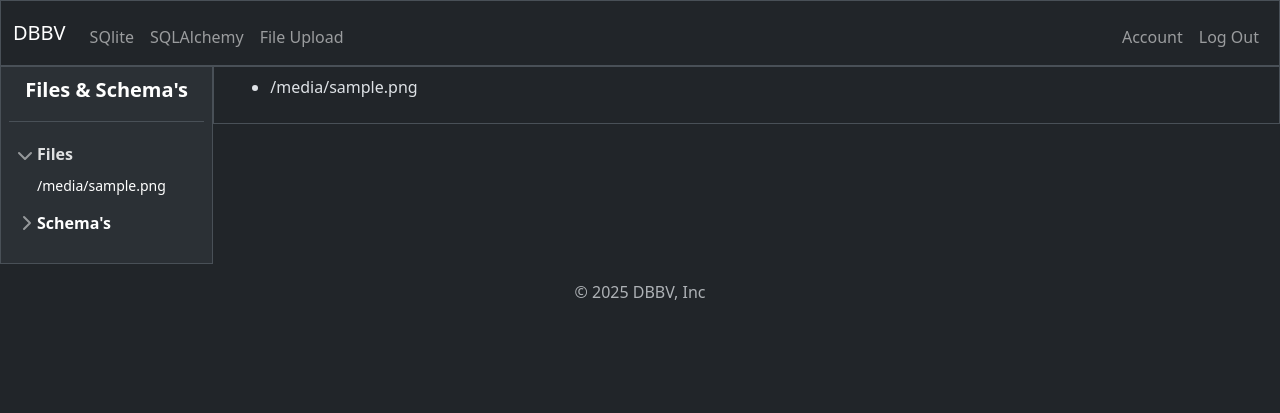
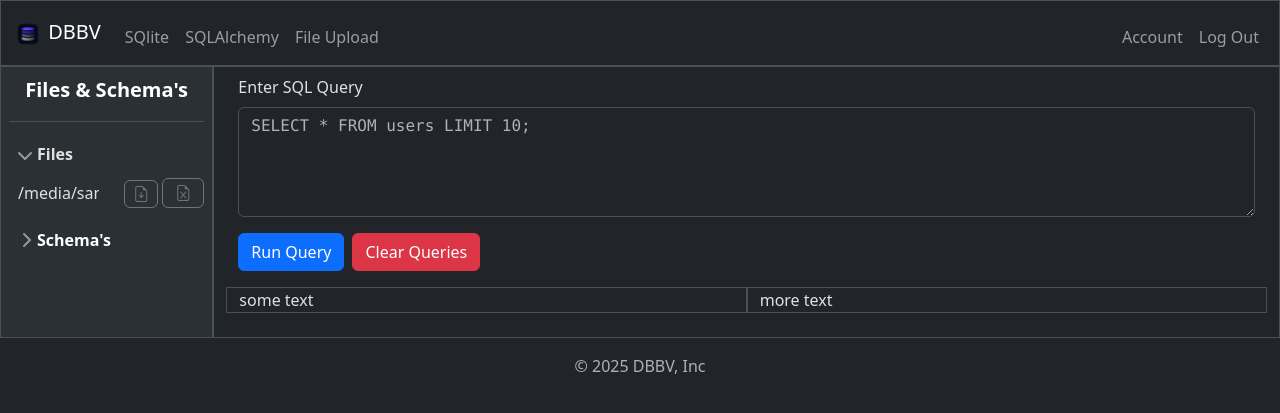
Before and after one commit to emaged/finalProject, a Flask app: template dbbv/templates/index.html in a window 1280 px wide. Shown: the top 413 px of the page. Run offline with Flask 3, Linux system fonts and the light colour scheme; the visitor is signed in with stand-in values (Sample User, id 1); the template is opened without the code that fills it: most values are stand-ins (such as "Sample title", 1, 10 or a date in 2020).

Commit message:
ready for sql phase

```diff
--- a/dbbv/routes/helpers.py
+++ b/dbbv/routes/helpers.py
@@ -1,8 +1,9 @@
 from flask import redirect, render_template, session, g, url_for
 import functools
+from pathlib import Path
 
 passreg = r"""^(?=.*[a-z])(?=.*[A-Z])(?=.*\d)(?=.*[@$!%*?&])[A-Za-z\d@$!%*?&]{8,}$"""
-ALLOWED_EXTENSIONS = {'db', 'sqlite', 'sqlite3', 'txt'}
+ALLOWED_EXTENSIONS = {'db', 'sqlite', 'sqlite3'}
 
 def apology(message, code=400):
     """Render message as an apology to user."""
@@ -32,10 +33,10 @@ def login_required(view):
     @functools.wraps(view)
     def wrapped_view(**kwargs):
         if g.user is None:
-            print("no user in login_required")
+            #print("no user in login_required")
             return redirect(url_for('auth.login'))
 
-        print(f"user in login_required {g.user['username']}")
+        #print(f"user in login_required {g.user['username']}")
         return view(**kwargs)
 
     return wrapped_view
@@ -43,3 +44,7 @@ def login_required(view):
 def allowed_file(filename):
     return '.' in filename and \
            filename.rsplit('.', 1)[1].lower() in ALLOWED_EXTENSIONS
+
+def split_ext(filename):
+    ext = Path(filename).suffix
+    return ext
--- /dev/null
+++ b/dbbv/static/js/sidebar.js
@@ -0,0 +1,29 @@
+const selectUrl = document.querySelector("#file-route-btn").dataset.fileRoute;
+
+document.querySelectorAll(".file-btn").forEach(btn => {
+    btn.addEventListener("click", async () => {
+        // remove active class from all buttons
+        document.querySelectorAll(".file-btn").forEach(b => {
+            b.classList.remove("active");
+           })
+        // Add active class to clicked button
+        btn.classList.add("active");
+
+        const selectedFile = btn.dataset.file;
+        const formData = new FormData();
+        formData.append("selected_file", selectedFile);
+
+        // Send selected file to Flask to update session
+        await fetch(selectUrl, {
+            method: "POST",
+            body: formData
+        });
+    });
+});
+
+let removeFileModal = document.getElementById("removeFileBtn")
+document.querySelectorAll(".file-btn-2").forEach(btn => {
+    btn.addEventListener("click", event => {
+        removeFileModal.value=btn.dataset.file;
+    });
+});
--- a/dbbv/templates/index.html
+++ b/dbbv/templates/index.html
@@ -14,9 +14,31 @@
 {% endblock main_classes %}
 {% block main %}
     {% if files %}
-        <ul>
-            {% for file in files %}<li>{{ file }}</li>{% endfor %}
-        </ul>
+        <div class="col">
+            <div class="row mb-3">
+                <form method="post" action="{{ url_for('sqlite.index') }}">
+                    <div class="mb-3">
+                        <label for="sqlInput" class="form-label">Enter SQL Query</label>
+                        <textarea class="form-control font-monospace"
+                                  id="sqlInput"
+                                  name="query"
+                                  rows="4"
+                                  placeholder="SELECT * FROM users LIMIT 10;"></textarea>
+                    </div>
+                    <div class="d-inline-flex gap-2">
+                        <button type="submit" name="action" value="run" class="btn btn-primary">Run Query</button>
+                        <button type="button"
+                                class="btn btn-danger"
+                                data-bs-toggle="modal"
+                                data-bs-target="#clearQueries">Clear Queries</button>
+                    </div>
+                </form>
+            </div>
+            <div class="row mb-3">
+                <div class="col border">some text</div>
+                <div class="col border">more text</div>
+            </div>
+        </div>
     {% else %}
         <div class="col">
             <h1>Welcome to DB Browser Viewer</h1>
@@ -26,4 +48,29 @@
             </p>
         </div>
     {% endif %}
+    <!-- Modal -->
+    <div class="modal fade"
+         id="clearQueries"
+         tabindex="-1"
+         aria-labelledby="exampleModalLabel"
+         aria-hidden="true">
+        <div class="modal-dialog">
+            <div class="modal-content">
+                <div class="modal-header">
+                    <h1 class="modal-title fs-5" id="exampleModalLabel">Clear Queries</h1>
+                    <button type="button"
+                            class="btn-close"
+                            data-bs-dismiss="modal"
+                            aria-label="Close"></button>
+                </div>
+                <div class="modal-body">Are you sure you want to clear your Queries?</div>
+                <div class="modal-footer">
+                    <form action="{{ url_for('sqlite.index') }}" method="post">
+                        <button type="button" class="btn btn-secondary" data-bs-dismiss="modal">No</button>
+                        <button type="submit" class="btn btn-danger" name="action" value="clear">Yes</button>
+                    </form>
+                </div>
+            </div>
+        </div>
+    </div>
 {% endblock main %}
--- a/dbbv/templates/layout.html
+++ b/dbbv/templates/layout.html
@@ -18,7 +18,9 @@
           crossorigin="anonymous">
     <link rel="icon"
           type="image/x-icon"
-          href="{{ url_for('static', filename='img/favicon1.ico') }}">
+          href="{{ url_for('static', filename='img/logo_final.png') }}">
+    <link rel="stylesheet"
+          href="https://cdn.jsdelivr.net/npm/bootstrap-icons@1.13.1/font/bootstrap-icons.min.css">
     {% block links %}
     {% endblock links %}
   </head>
@@ -26,7 +28,13 @@
     <header>
       <nav class="bg-dark border navbar navbar-expand-md navbar-dark">
         <div class="container-fluid">
-          <a class="navbar-brand" href="{{ url_for('sqlite.index') }}">DBBV</a>
+          <a class="navbar-brand" href="{{ url_for('sqlite.index') }}">
+            <img src="{{ url_for('static', filename='img/logo_final.png') }}"
+                 alt="Logo"
+                 width="30"
+                 height="30"
+                 class="me-0">
+          DBBV</a>
           <button aria-controls="navbar"
                   aria-expanded="false"
                   aria-label="Toggle navigation"
@@ -34,7 +42,7 @@
                   data-bs-target="#navbar"
                   data-bs-toggle="collapse"
                   type="button">
-            <span class="navbar-toggler-icon"></span>
+            <span class="navbar-toggler-icon">hello</span>
           </button>
           <div class="collapse navbar-collapse" id="navbar">
             {% if session["user_id"] %}
@@ -102,6 +110,36 @@
         {% endif %}
       </div>
     </div>
+    <!-- Modal -->
+    <div class="modal fade"
+         id="removeFile"
+         tabindex="-1"
+         aria-labelledby="exampleModalLabel"
+         aria-hidden="true">
+      <div class="modal-dialog">
+        <div class="modal-content">
+          <div class="modal-header">
+            <h1 class="modal-title fs-5" id="exampleModalLabel">Remove File</h1>
+            <button type="button"
+                    class="btn-close"
+                    data-bs-dismiss="modal"
+                    aria-label="Close"></button>
+          </div>
+          <div class="modal-body">Are you sure you want to delete this file?</div>
+          <div class="modal-footer">
+            <form action="{{ url_for('files.removeFile') }}" method="post">
+              <button type="button" class="btn btn-secondary" data-bs-dismiss="modal">Close</button>
+              <button id="removeFileBtn"
+                      type="submit"
+                      class="btn btn-danger"
+                      name="remove"
+                      value="">Remove</button>
+            </form>
+          </div>
+        </div>
+      </div>
+    </div>
+    <!-- footer -->
     <footer>
       <footer class="py-2 my-2">
         <p class="text-center text-body-secondary">© 2025 DBBV, Inc</p>
@@ -110,5 +148,6 @@
     <script src="https://cdn.jsdelivr.net/npm/bootstrap@5.3.8/dist/js/bootstrap.bundle.min.js"
             integrity="sha384-FKyoEForCGlyvwx9Hj09JcYn3nv7wiPVlz7YYwJrWVcXK/BmnVDxM+D2scQbITxI"
             crossorigin="anonymous"></script>
+    <script src="{{ url_for('static', filename='js/sidebar.js') }}"></script>
   </body>
 </html>
--- a/dbbv/templates/sidebar.html
+++ b/dbbv/templates/sidebar.html
@@ -6,23 +6,43 @@
     </a>
     <ul class="list-unstyled ps-0">
         <li class="mb-1">
-            <button class="btn btn-toggle d-inline-flex align-items-center rounded border-0 collapsed"
+            <button class="btn btn-toggle d-inline-flex align-items-center rounded border-0 "
+                    id="file-route-btn"
                     data-bs-toggle="collapse"
                     data-bs-target="#home-collapse"
+                    data-file-route="{{ url_for('files.select') }}"
                     aria-expanded="true">Files</button>
             <div class="collapse show" id="home-collapse">
                 <ul class="btn-toggle-nav list-unstyled fw-normal pb-1 small">
                     {% for file in files %}
                         <li>
-                            <a href="#"
-                               class="link-body-emphasis d-inline-flex text-decoration-none rounded">{{ file }}</a>
+                            <div class="d-flex justify-content-between align-items-center w-100">
+                                {% set display_file = file %}
+                                {% if file|length > 15 %}
+                                    {% set display_file = file[:10] ~ ".." ~ split_ext(file) %}
+                                {% endif %}
+                                <button class="btn d-inline-flex file-btn text-truncate px-1 m-1 {% if db_selected == file %}active{% endif %}"
+                                        data-file="{{ file }}">{{ display_file }}</button>
+                                <div class="ms-auto d-flex gap-1">
+                                    <a href="{{ url_for('files.download_file', name=file) }}"
+                                       class="btn btn-outline-secondary file-download d-inline-flex align-items-center">
+                                        <i class="bi bi-file-earmark-arrow-down d-inline-flex"></i>
+                                    </a>
+                                    <button class="btn btn-outline-secondary file-btn-2 d-inline-flex align-items-center"
+                                            data-bs-toggle="modal"
+                                            data-bs-target="#removeFile"
+                                            data-file="{{ file }}">
+                                        <i class="bi bi-file-earmark-excel d-inline-flex"></i>
+                                    </button>
+                                </div>
+                            </div>
                         </li>
                     {% endfor %}
                 </ul>
             </div>
         </li>
         <li class="mb-1">
-            <button class="btn btn-toggle d-inline-flex align-items-center rounded border-0 collapsed"
+            <button class="btn btn-toggle d-inline-flex align-items-center rounded border-0 "
                     data-bs-toggle="collapse"
                     data-bs-target="#dashboard-collapse"
                     aria-expanded="false">Schema's</button>
```
Also changed, not shown: dbbv/__init__.py (+2 -10 lines), dbbv/routes/auth.py (+7 -4 lines), dbbv/routes/files.py (+29 -4 lines), dbbv/routes/sqlite.py (+14 -4 lines), dbbv/templates/login.html (+6 -6 lines), dbbv/static/img/bootstrap-logo.svg (deleted), dbbv/static/img/logo.jpg (added), dbbv/static/img/logo_final.png (added), 5 other files.
